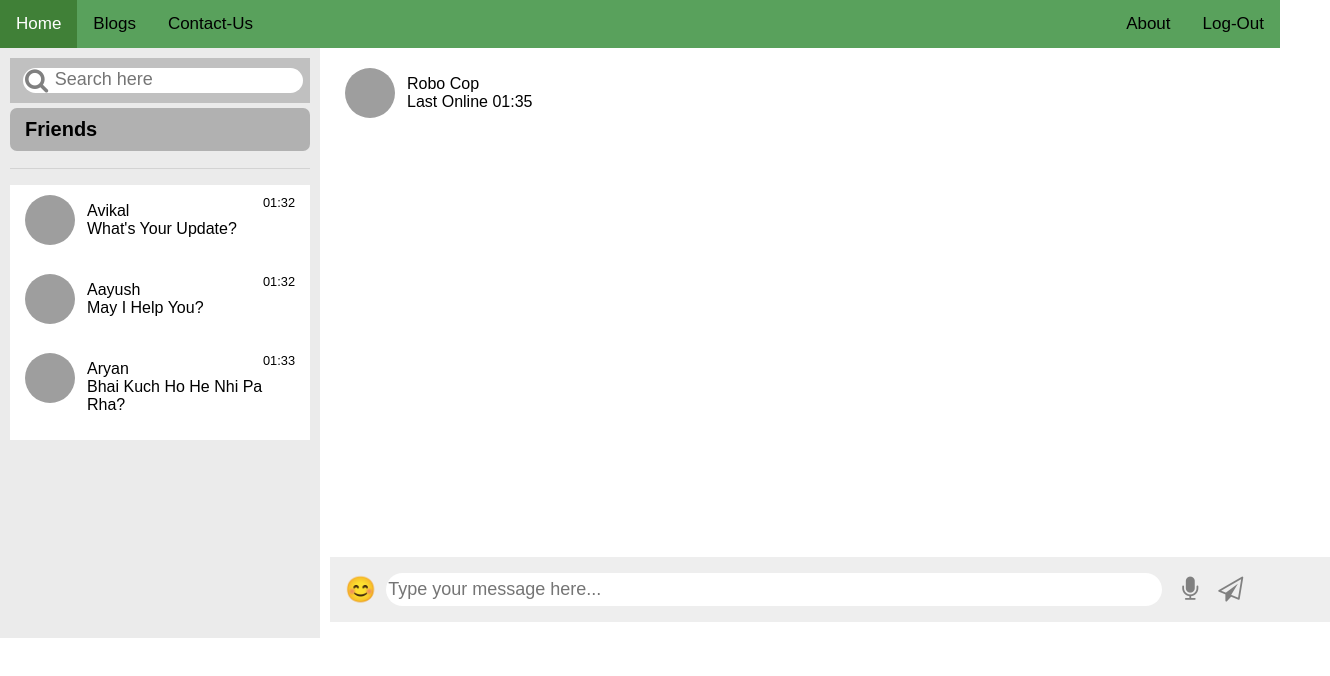
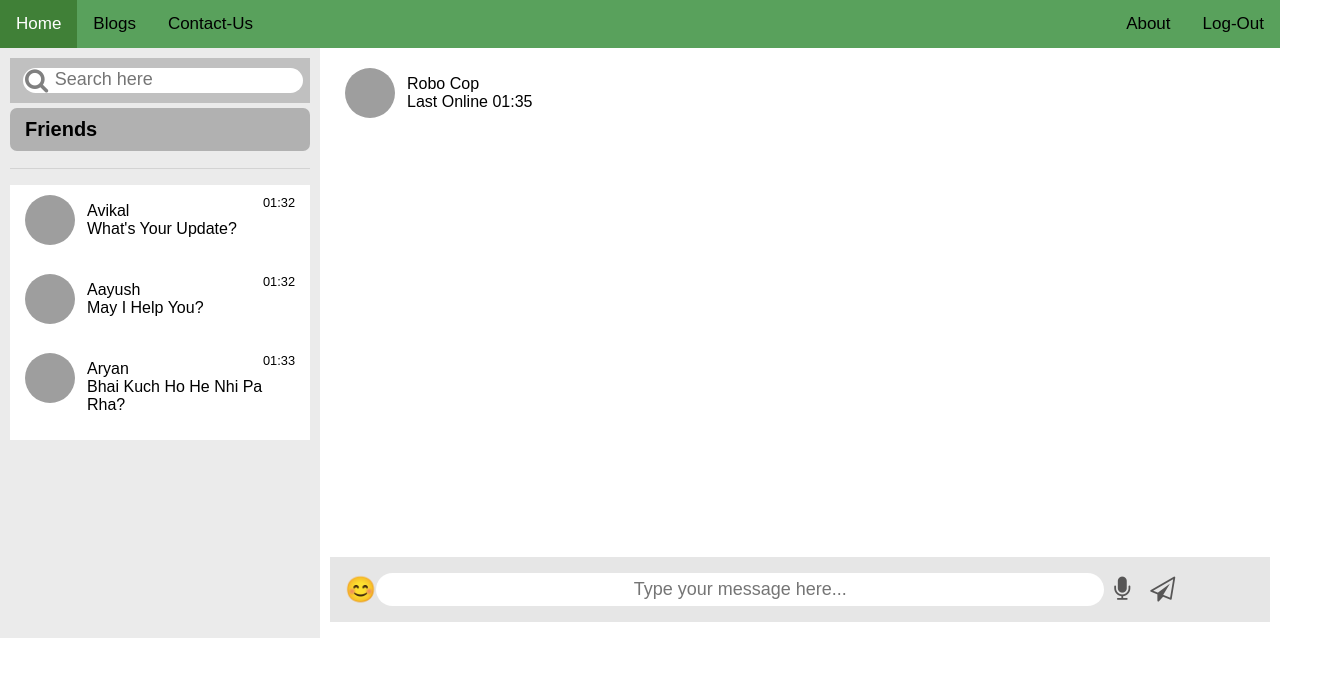
Before and after one commit to aryan21999/Chat-App, a plain HTML site: page views/index.html in a window 1280 px wide. Shown: the whole page, 1330 px wide, since content can reach past the window. Drawn offline with Linux system fonts and the light colour scheme; grey boxes are pictures that could not be loaded.

Commit message:
Some updates in UI

```diff
--- a/public/css/index.css
+++ b/public/css/index.css
@@ -170,10 +170,10 @@ hr {
   margin-bottom: 0;
 }
 
-.chat-box-tray {
-  background: #eee;
+.chat-box {
+  background: rgb(230, 230, 230);
   display: flex;
-  width: 1000px;
+  width: 940px;
   align-items: baseline;
   padding: 10px 15px;
   align-items: center;
@@ -181,47 +181,25 @@ hr {
   bottom: 0;
 }
 
-.chat-box-tray i {
+.chat-box i {
   padding: 10px;
-  color: grey;
+  color: rgb(87, 86, 86);
   margin-right: 0px;
   font-size: 30px;
-  vertical-align: middle;
 }
 
-.chat-box-tray input {
-  margin: 0 10px;
+.chat-box input {
   padding: 6px 2px;
+  margin-bottom: 0px;
+  text-align: center;
 }
+
 input {
   border: none;
-  border-radius: 30px;
+  border-radius: 40px;
   width: 80%;
 }
+
 button, input {
   overflow: visible;
 }
-/* button, input, optgroup, select, textarea {
-  margin: 0;
-  font-family: inherit;
-  font-size: inherit;
-  line-height: inherit;
-} */
-
-/* .material-icons {
-  font-family: 'Material Icons';
-  font-weight: 400;
-  font-style: normal;
-  font-size: 24px;
-  display: inline-block;
-  line-height: 1;
-  text-transform: none;
-  letter-spacing: normal;
-  word-wrap: normal;
-  white-space: nowrap;
-  direction: ltr;
-  -webkit-font-smoothing: antialiased;
-  text-rendering: optimizeLegibility;
-  -moz-osx-font-smoothing: grayscale;
-  font-feature-settings: 'liga';
-} */
--- a/views/index.html
+++ b/views/index.html
@@ -71,10 +71,8 @@
 			</div>
         </div>
     </div>
-
-    <div class="row">
         <div class="col-12">
-          <div class="chat-box-tray">
+          <div class="chat-box">
             <span style="font-size:25px;color:grey;">&#128522;</span>
             <input type="text" placeholder="Type your message here...">
             <i class="fa fa-microphone" style="font-size:25px;"></i>
```
